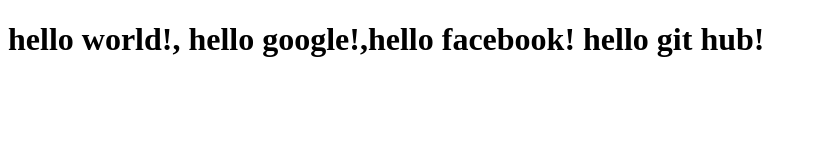
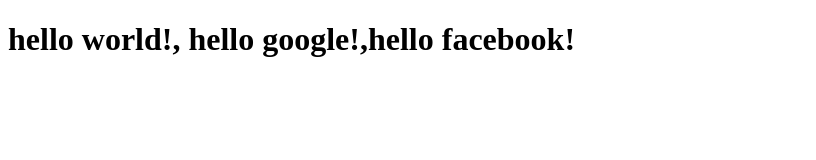
Before and after one commit to Shaharyar-saleem/lecture0, a plain HTML site: page index.html in a window 1280 px wide. Shown: the whole page, without its empty margins (0-816 px from the left). Drawn offline with Linux system fonts and the light colour scheme.

Commit message:
Update index.html

```diff
--- a/index.html
+++ b/index.html
@@ -5,6 +5,6 @@
 	<title>This is webpage</title>
 </head>
 <body>
-	<h1>hello world!, hello google!,hello facebook! hello git hub!</h1>
+	<h1>hello world!, hello google!,hello facebook!</h1>
 </body>
 </html>
```
